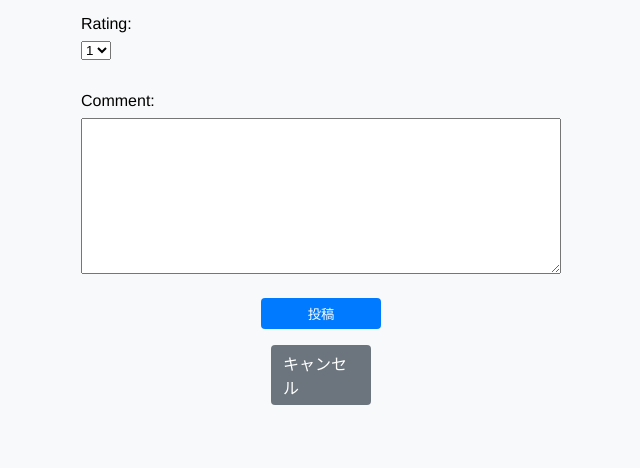
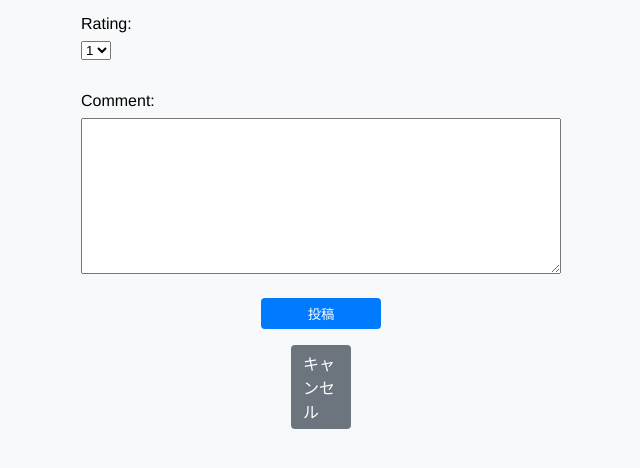
Before and after one commit to 97958697/my-first-portfolio, a Django app: template templates/reviews/create.html in a window 1280 px wide. Shown: the part 216-684 px from the top of the page, without its empty margins (319-959 px from the left). Run offline with Django 5.2, Linux system fonts and the light colour scheme; the template is opened without the code that fills it: values that come from a table or form of the project are taken from there, others are empty.

Commit message:
style: キャンセルボタン幅を投稿ボタンの半分に設定

```diff
--- a/templates/reviews/create.html
+++ b/templates/reviews/create.html
@@ -10,7 +10,7 @@
   <p>{{ form.rating.label_tag }} {{ form.rating }}</p>
   <p>{{ form.comment.label_tag }} {{ form.comment }}</p>
   <button type="submit" class="btn btn-primary" style="width:120px;">投稿</button>
-  <a href="{% url 'reviews:movie_detail' movie.id %}" class="btn btn-secondary cancel-btn">キャンセル</a>
+  <a href="{% url 'reviews:movie_detail' movie.id %}" class="btn btn-secondary cancel-btn" style="width:60px;">キャンセル</a>
 </form>
   </div>
 {% endblock %}
```
